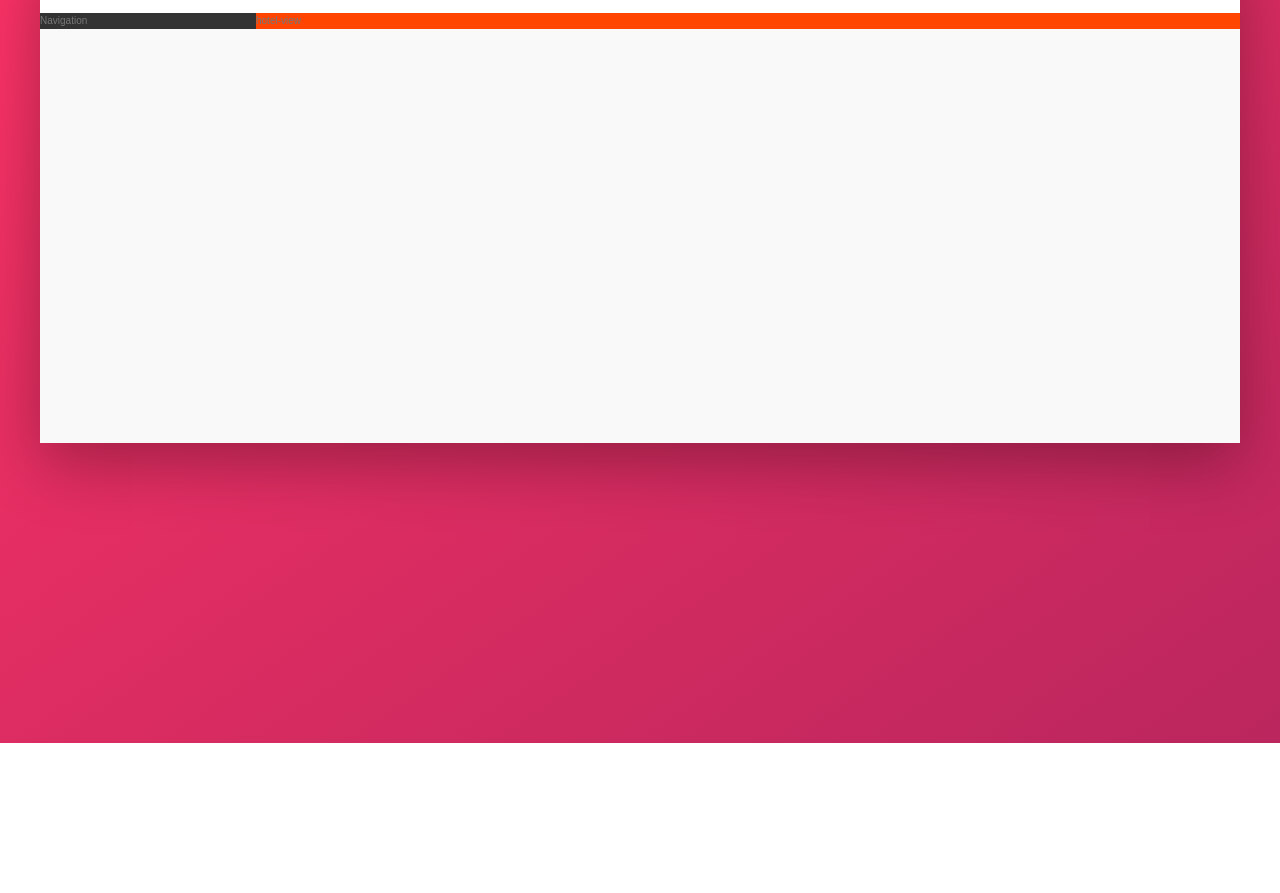
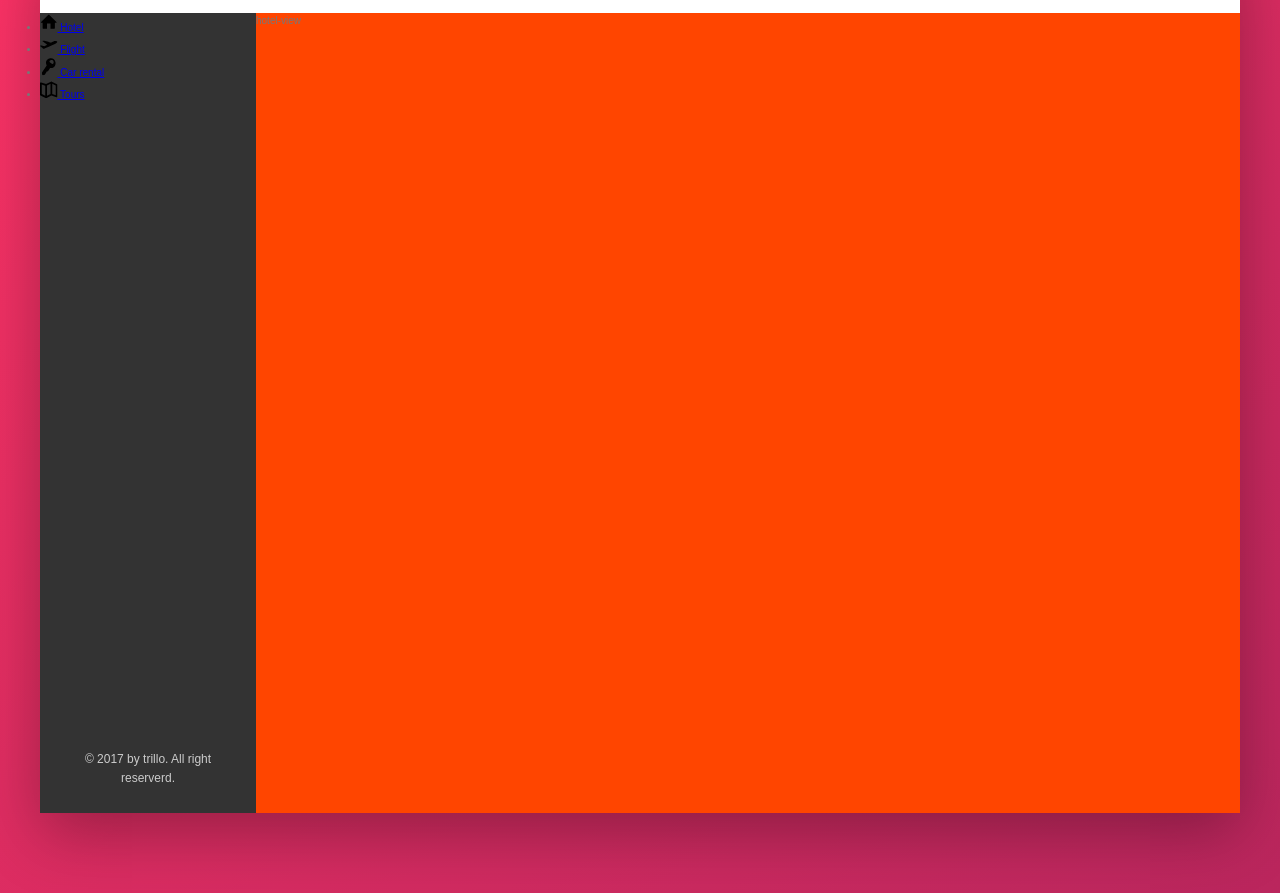
Before and after one commit to arnameti/trello-flexbox, a website: page index.html in a window 1280 px wide. Shown: the part 137-1030 px from the top of the page. Before the commit the page ends 880 px from the top, so only its background shows below. Drawn offline with nearby package versions, Linux system fonts and the light colour scheme; files that its build step writes are made by us from their sources.

Commit message:
building side-nav I

```diff
--- a/app/scss/layout/_layout.scss
+++ b/app/scss/layout/_layout.scss
@@ -3,8 +3,6 @@
   margin: 8rem auto;
   background-color: var(--color-grey-light-1);
   box-shadow: var(--shadow-dark);
-
-  min-height: 50rem;
 }
 
 .header {
@@ -24,6 +22,8 @@
 
 .hotel-view {
   background-color: #fff;
+  flex: 1;
+
   background-color: orangered;
-  flex: 1;
+  height: 80rem;
 }
--- /dev/null
+++ b/app/scss/layout/_side-nav.scss
@@ -0,0 +1,25 @@
+.sidebar {
+  display: flex;
+  flex-direction: column;
+}
+
+.side-nav {
+  margin-bottom: auto;
+  &__item {
+  }
+
+  &__link {
+  }
+
+  &__icon {
+    width: 1.75rem;
+    height: 1.75rem;
+  }
+}
+
+.legal {
+  font-size: 1.2rem;
+  color: var(--color-grey-light-4);
+  text-align: center;
+  padding: 2.5rem;
+}
--- a/app/scss/layout/index.scss
+++ b/app/scss/layout/index.scss
@@ -6,3 +6,4 @@
 @forward "tour";
 @forward "gallery";
 @forward "layout";
+@forward "side-nav";
--- a/index.html
+++ b/index.html
@@ -60,8 +60,7 @@
 
       <div class="content">
         <nav class="sidebar">
-          Navigation
-          <!-- <ul class="side-nav">
+          <ul class="side-nav">
             <li class="side-nav__item side-nav__item--active">
               <a href="#" class="side-nav__link">
                 <svg class="side-nav__icon">
@@ -99,8 +98,8 @@
                 <span>Tours</span>
               </a>
             </li>
-          </ul> -->
-          <!-- <div class="legal">&copy; 2017 by trillo. All right reserverd.</div> -->
+          </ul>
+          <div class="legal">&copy; 2017 by trillo. All right reserverd.</div>
         </nav>
 
         <main class="hotel-view">
```
